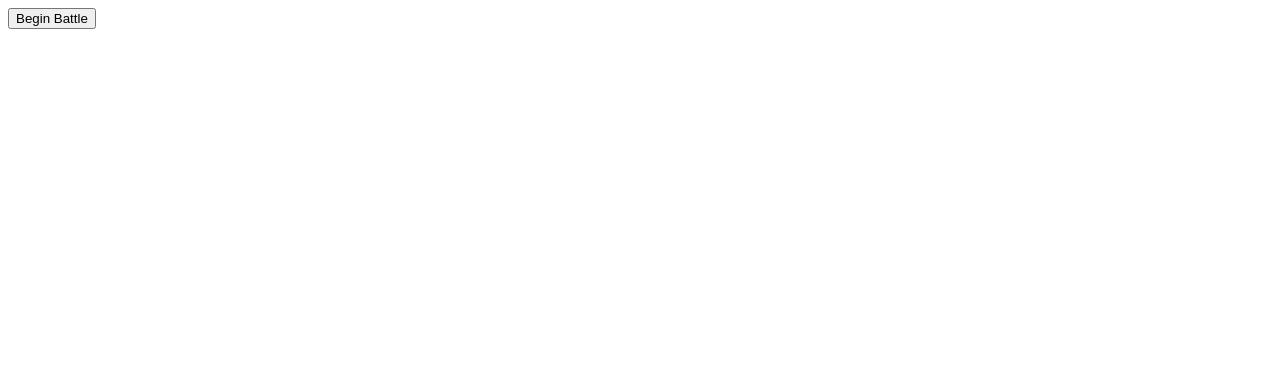
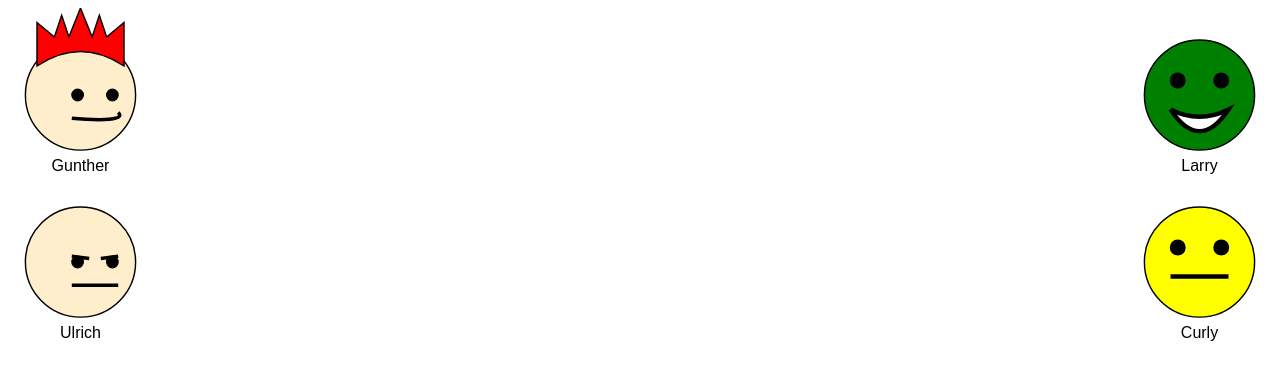
Before and after one commit to AprilBlossoms/rpg, a React (Create React App) app: page / in a window 1280 px wide. Shown: the top 380 px of the page. Built offline with nearby package versions, Linux system fonts and the light colour scheme.

Commit message:
Feat: fix warnings, load initial characters

```diff
--- a/package.json
+++ b/package.json
@@ -4,6 +4,7 @@
   "description": "",
   "keywords": [],
   "main": "src/index.js",
+  "license": "mit",
   "dependencies": {
     "@reduxjs/toolkit": "^1.2.3",
     "@types/react": "16.9.17",
--- a/src/App.tsx
+++ b/src/App.tsx
@@ -1,20 +1,70 @@
 import React, { useState, useEffect } from 'react';
+import { useDispatch } from 'react-redux';
 import BattleContainer from 'screens/battle/BattleContainer';
-import { beginBattle, planTurn, executeTurn, completeTurn } from 'logic/battle';
-import { ghoul, superGhoul, schauffer } from 'characters/enemies';
-
-import warrior from 'characters/warrior';
-import wildling from 'characters/wildling';
+import {
+  PlayerCharacter,
+  NonPlayerCharacter
+} from 'store/battle/types/character';
+import { initialize } from 'store/battle/actions';
+import { Dispatch } from '@reduxjs/toolkit';
 
 export default function App() {
+  const dispatch = useDispatch();
   let [battling, setBattling] = useState(false);
 
-  return (
-    <div id="AppContainer">
-      {!battling && (
-        <button onClick={() => setBattling(true)}>Begin Battle</button>
-      )}
-      {battling && <BattleContainer />}
-    </div>
-  );
+  useEffect(() => {
+    beginBattle(dispatch);
+    setBattling(true);
+  }, [beginBattle]);
+
+  return <div id="AppContainer">{battling && <BattleContainer />}</div>;
 }
+
+function beginBattle(dispatch: Dispatch<any>) {
+  const warrior: PlayerCharacter = {
+    type: 'PC',
+    id: 1,
+    class: 'Warrior',
+    name: 'Gunther',
+    hp: 58,
+    maxHp: 58,
+    ac: 15,
+    initiative: 0,
+    attackModifier: 1
+  };
+  const wildling: PlayerCharacter = {
+    type: 'PC',
+    id: 2,
+    class: 'Wildling',
+    name: 'Ulrich',
+    hp: 58,
+    maxHp: 58,
+    ac: 15,
+    initiative: 0,
+    attackModifier: 1
+  };
+  const ghoul1: NonPlayerCharacter = {
+    type: 'NPC',
+    id: 101,
+    class: 'Ghoul',
+    name: 'Larry',
+    hp: 22,
+    maxHp: 22,
+    ac: 13,
+    initiative: 0,
+    attackModifier: 0
+  };
+  const ghoul2: NonPlayerCharacter = {
+    type: 'NPC',
+    id: 102,
+    class: 'Ghoul',
+    name: 'Curly',
+    hp: 11,
+    maxHp: 22,
+    ac: 13,
+    initiative: 0,
+    attackModifier: 0
+  };
+
+  dispatch(initialize({ characters: [warrior, wildling, ghoul1, ghoul2] }));
+}
--- a/src/assets/CharacterSprite.tsx
+++ b/src/assets/CharacterSprite.tsx
@@ -17,14 +17,15 @@ export default function CharacterSprite({
   switch (character.type) {
     case 'NPC':
       const EnemyComponent = enemy[character.class];
+
       return (
         <SvgContainer size={size}>
           <EnemyComponent character={character} />
         </SvgContainer>
       );
-      break;
     case 'PC':
       const PlayerComponent = player[character.class];
+
       return (
         <SvgContainer size={size}>
           <PlayerComponent character={character} />
--- a/src/assets/enemy/Ghoul.tsx
+++ b/src/assets/enemy/Ghoul.tsx
@@ -1,5 +1,4 @@
 import React from 'react';
-import { NonPlayerCharacter } from 'store/battle/types/character';
 import CharacterFace from 'assets/CharacterFace';
 import { EnemySpriteProps } from './types';
 
--- a/src/assets/enemy/Schauffer.tsx
+++ b/src/assets/enemy/Schauffer.tsx
@@ -1,5 +1,4 @@
 import React from 'react';
-import { NonPlayerCharacter } from 'store/battle/types/character';
 import CharacterFace from 'assets/CharacterFace';
 import { EnemySpriteProps } from './types';
 
--- a/src/assets/enemy/SuperGhoul.tsx
+++ b/src/assets/enemy/SuperGhoul.tsx
@@ -1,5 +1,4 @@
 import React from 'react';
-import { NonPlayerCharacter } from 'store/battle/types/character';
 import CharacterFace from 'assets/CharacterFace';
 import { EnemySpriteProps } from './types';
 
--- a/src/screens/battle/Battle.tsx
+++ b/src/screens/battle/Battle.tsx
@@ -3,27 +3,34 @@ import {
   PlayerCharacter,
   NonPlayerCharacter
 } from 'store/battle/types/character';
+import CharacterSprite from 'assets/CharacterSprite';
 
 interface BattleProps {
   players: PlayerCharacter[];
   enemies: NonPlayerCharacter[];
 }
 export default function Battle({ players, enemies }: BattleProps) {
+  const spriteSize = 145;
+
   return (
-    <div>
-      <h1>Players</h1>
-      <ul>
-        {players.map(p => (
-          <li>{p.name}</li>
+    <div style={{ clear: 'both' }}>
+      <div style={{ padding: 0, margin: 0, float: 'left' }}>
+        {players.map(player => (
+          <div>
+            <CharacterSprite character={player} size={spriteSize} />
+            <div style={{ textAlign: 'center' }}>{player.name}</div>
+          </div>
         ))}
-      </ul>
+      </div>
 
-      <h1>Enemies</h1>
-      <ul>
-        {enemies.map(e => (
-          <li>{e.name}</li>
+      <div style={{ padding: 0, margin: 0, float: 'right' }}>
+        {enemies.map(enemy => (
+          <div>
+            <CharacterSprite character={enemy} size={spriteSize} />
+            <div style={{ textAlign: 'center' }}>{enemy.name}</div>
+          </div>
         ))}
-      </ul>
+      </div>
     </div>
   );
 }
```
Also changed, not shown: src/store/battle/actions.ts (+3 -9 lines), src/store/battle/reducer.ts (+1 -6 lines).
